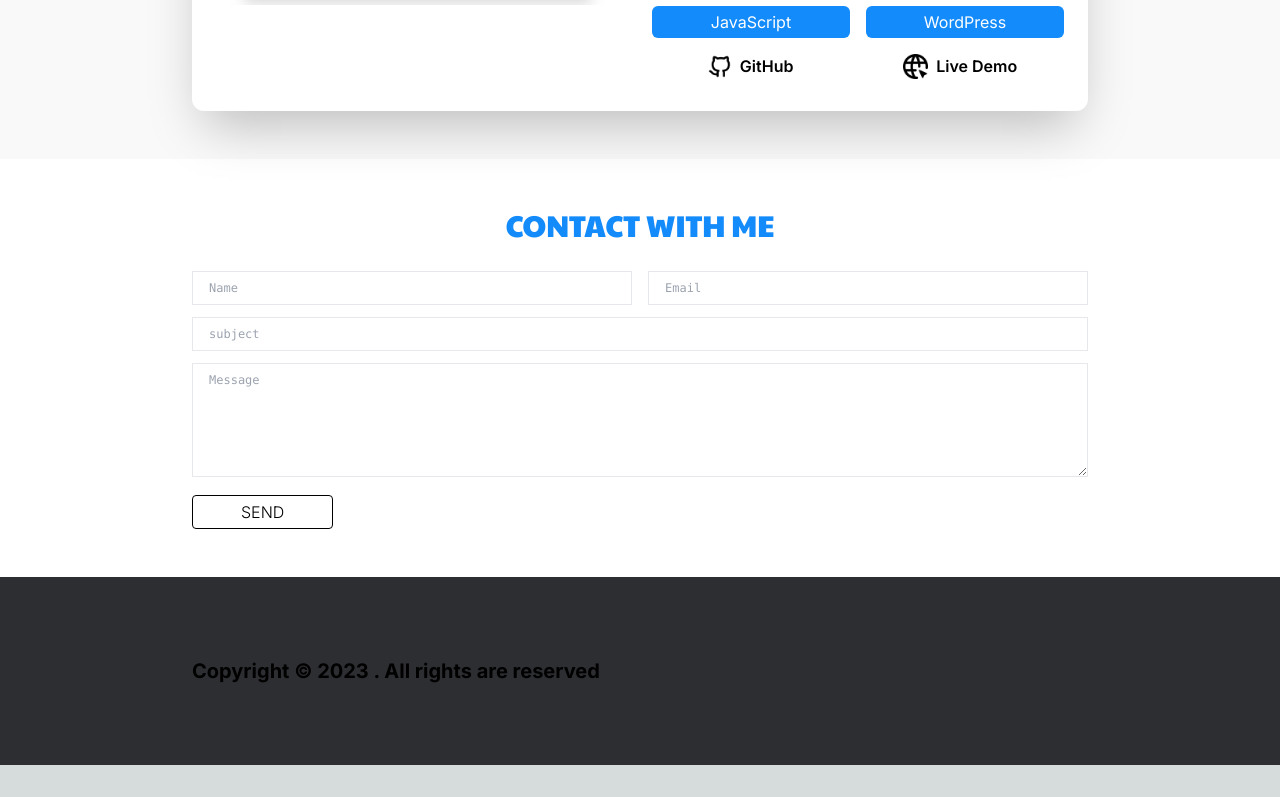
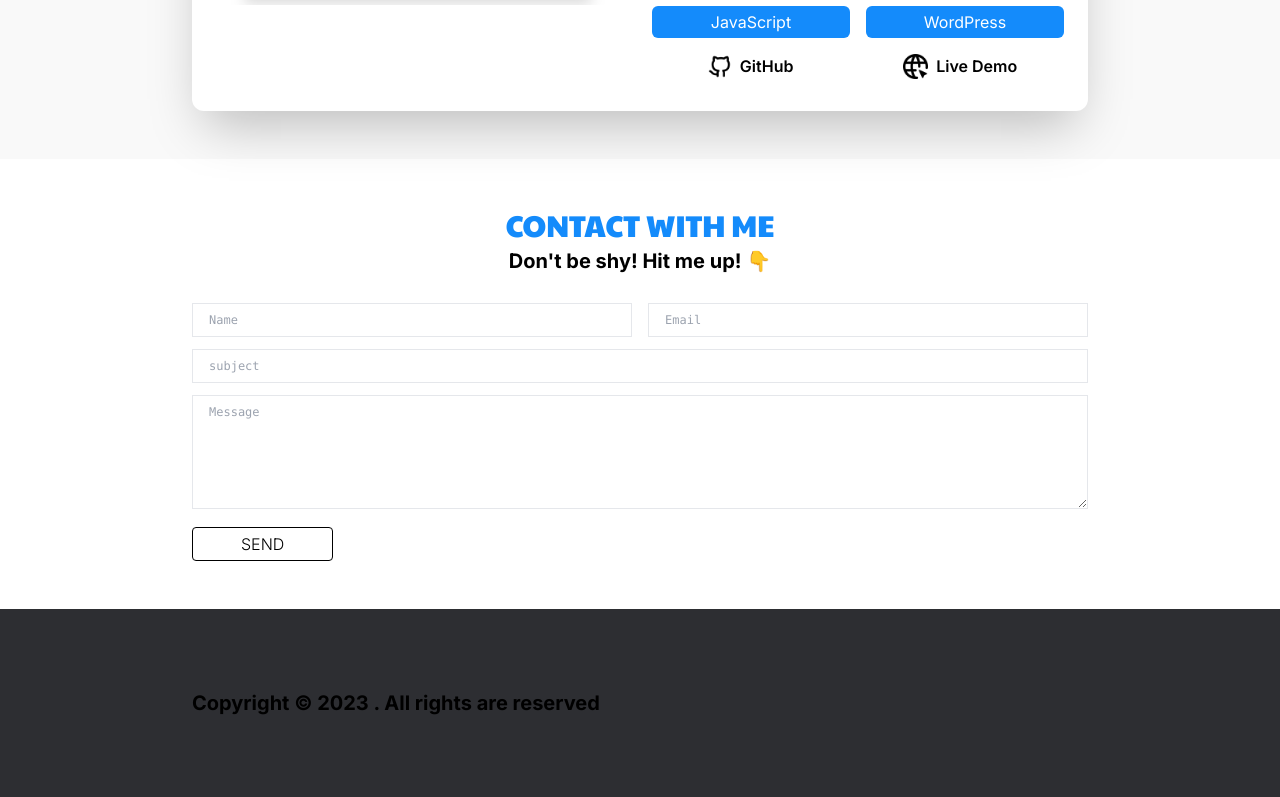
Before and after one commit to salahelfatimi/SalahEddine.Dev-Profilo, a Next.js app: page / in a window 1280 px wide. Shown: the part 3324-4121 px from the top of the page. Before the commit the page ends 4089 px from the top, so only its background shows below. Built offline with nearby package versions, Linux system fonts and the light colour scheme.

Commit message:
add some extre stayling

```diff
--- a/src/components/Contact.js
+++ b/src/components/Contact.js
@@ -21,13 +21,14 @@ export default function Contact(){
 
       return (
         <>
-            <div id='contact' className=' container py-12 bg-white'>
+            <div id='contact' className=' container py-12  bg-white'>
                 <form className="contact-form" onSubmit={sendEmail}>
                     <input type="hidden" name="contact_number" />
                     <div>
                     <div className="space-y-3">
-                        <div className="pb-4 text-center">
-                        <span className={`text-[#148BFB] font-bold  text-3xl ${PaytoneOne.className}`}>CONTACT WITH ME</span>
+                        <div className="pb-4  flex-col flex gap-1 items-center">
+                            <span className={`text-[#148BFB] font-bold  text-3xl ${PaytoneOne.className}`}>CONTACT WITH ME</span>
+                            <span className={` font-bold text-xl text-black `} >Don't be shy! Hit me up! 👇</span>
 
                         </div>
                         <div className="flex justify-between gap-4">
```
